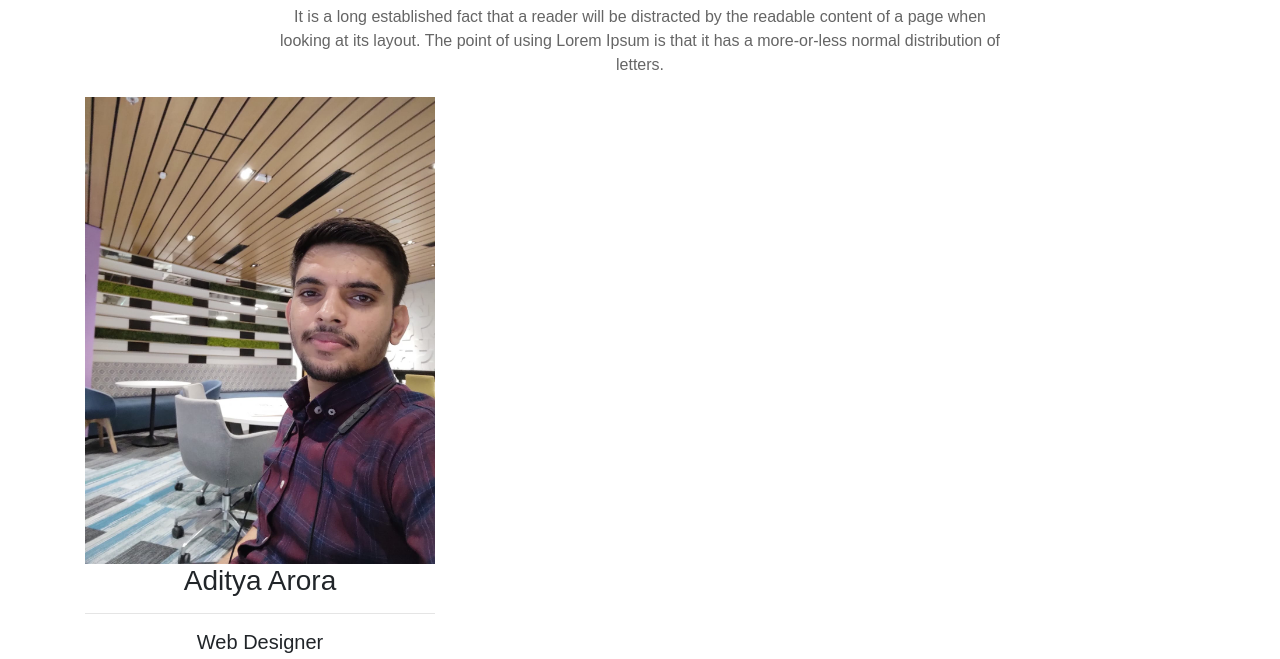
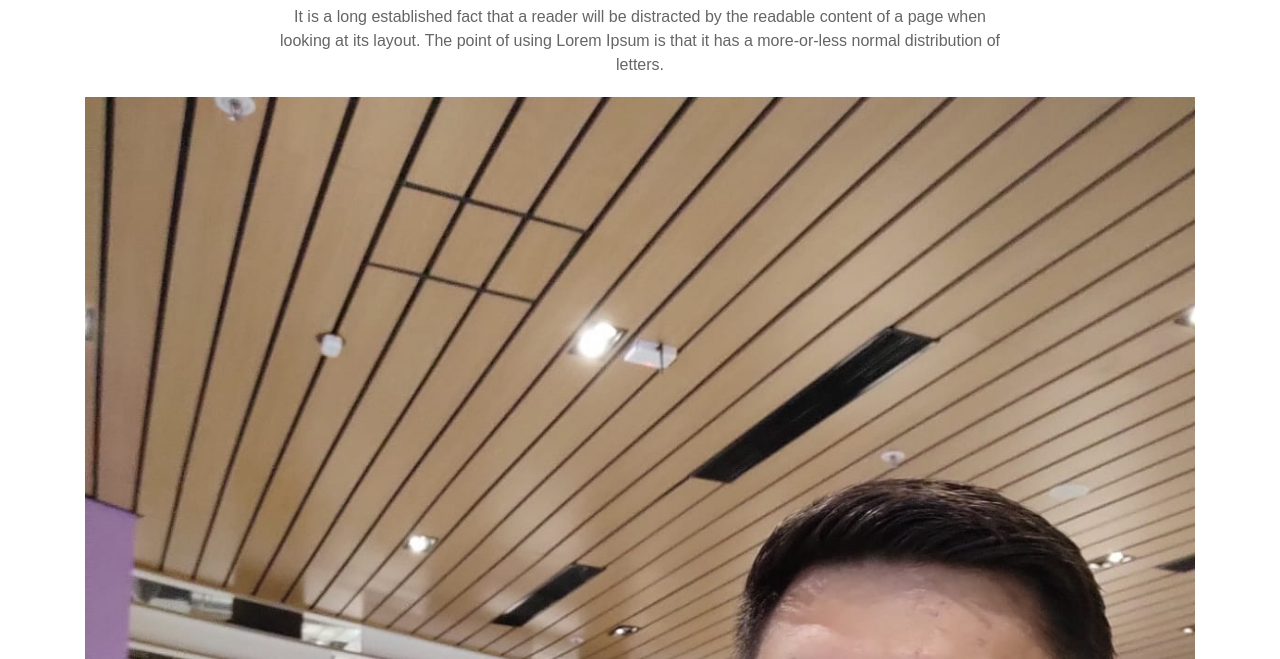
Before and after one commit to Adityaarora13/Mini-Project-, a plain HTML site: page about/about.html in a window 1280 px wide. Shown: the part 121-780 px from the top of the page. Drawn offline with nearby package versions, Linux system fonts and the light colour scheme.

Commit message:
Update about.html

```diff
--- a/about/about.html
+++ b/about/about.html
@@ -21,9 +21,6 @@
         <p>It is a long established fact that a reader will be distracted by the readable content of a page when looking at its layout. The point of using Lorem Ipsum is that it has a more-or-less normal distribution of letters.</p>
       </div>
     </div>
-    <div class="row">
-      <div class="col-md-4">
-        <div class="">
           <div class="photo">
             <img src="ad.jpeg" class="img-fluid">
           </div>
@@ -41,7 +38,5 @@
           </div>
         </div>
       </div>
-    </div>
-  </div>
 </body>
 </html>
```
